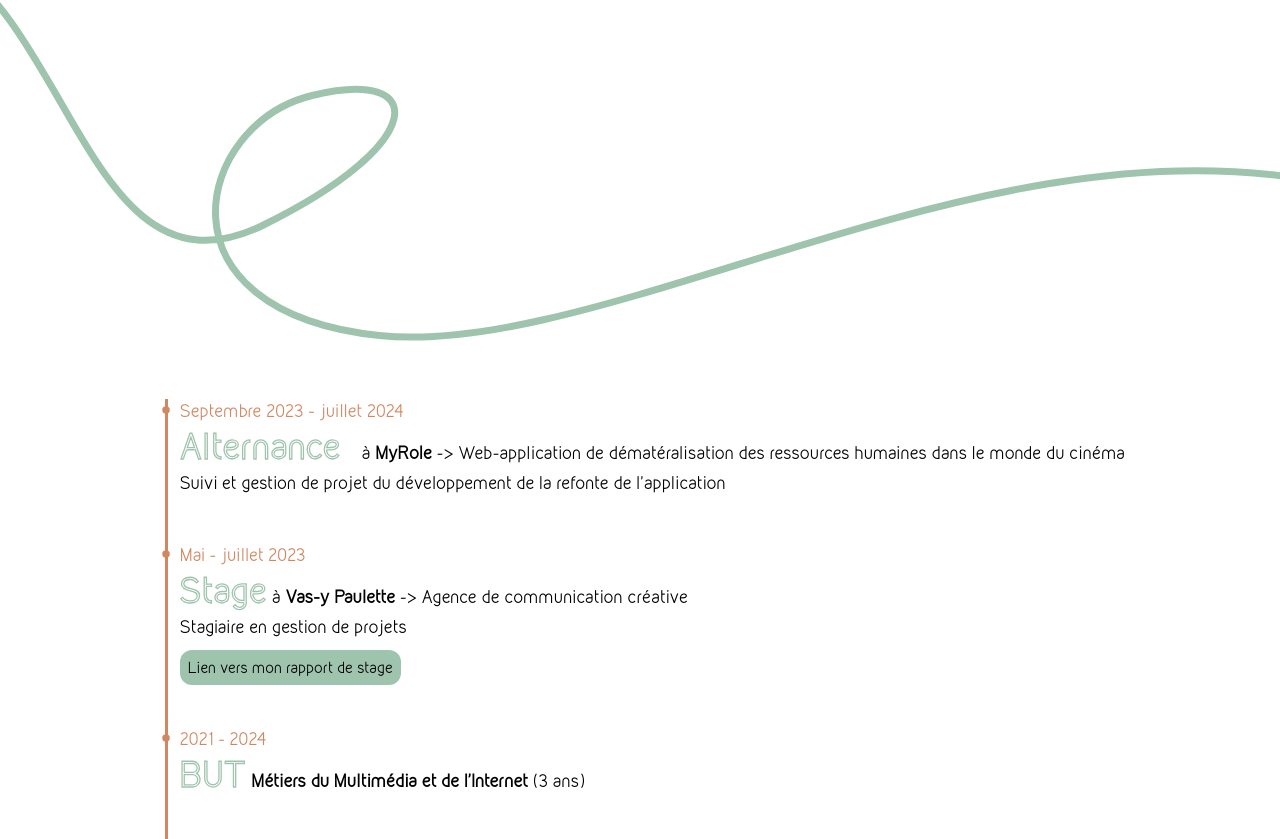
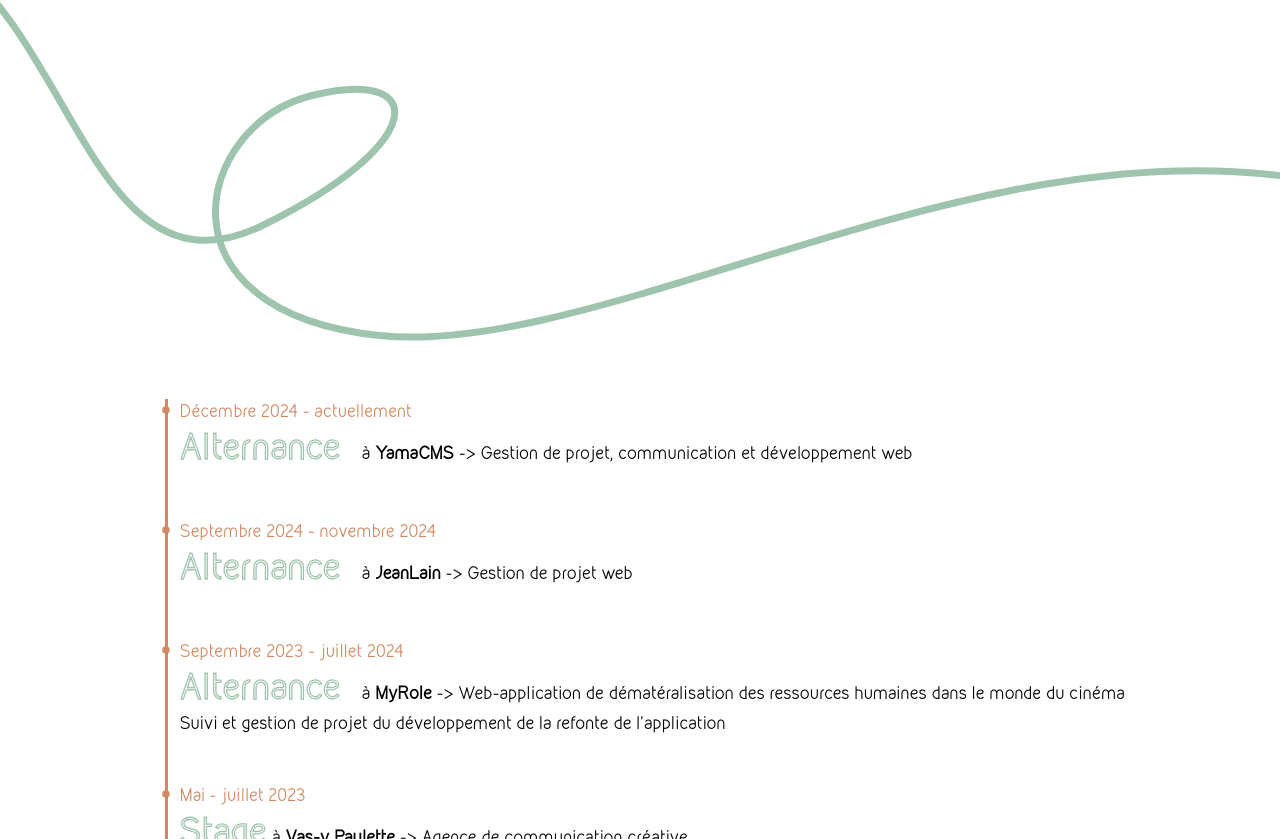
Before and after one commit to Laly18t/portfolio-mmi3, a React (Vite) app: page /experiences in a window 1280 px wide. Shown: the part 379-1218 px from the top of the page. Built offline with nearby package versions, Linux system fonts and the light colour scheme.

Commit message:
Update XP.jsx

```diff
--- a/src/pages/XP.jsx
+++ b/src/pages/XP.jsx
@@ -7,6 +7,14 @@ function XP() {
             <TopPage page="experiences" titreText="Mes expériences" text="Découvrez mon parcours dans le monde du multimédia" />
             <div className='lg:ml-24 mt-8 wrap timelineXP w-full'>
                 <ol>
+                    <li className='w-fit pr-2'>
+                        <p className="text-terracota">Décembre 2024 - actuellement</p>
+                        <p><span className='stroke titreXP pr-4'>Alternance</span> à <b>YamaCMS</b> -&gt; Gestion de projet, communication et développement web</p>
+                    </li>
+                    <li className='w-fit pr-2'>
+                        <p className="text-terracota">Septembre 2024 - novembre 2024</p>
+                        <p><span className='stroke titreXP pr-4'>Alternance</span> à <b>JeanLain</b> -&gt; Gestion de projet web</p>
+                    </li>
                     <li className='w-fit pr-2'>
                         <p className="text-terracota">Septembre 2023 - juillet 2024</p>
                         <p><span className='stroke titreXP pr-4'>Alternance</span> à <b>MyRole</b> -&gt; Web-application de dématéralisation des ressources humaines dans le monde du cinéma</p>
```
